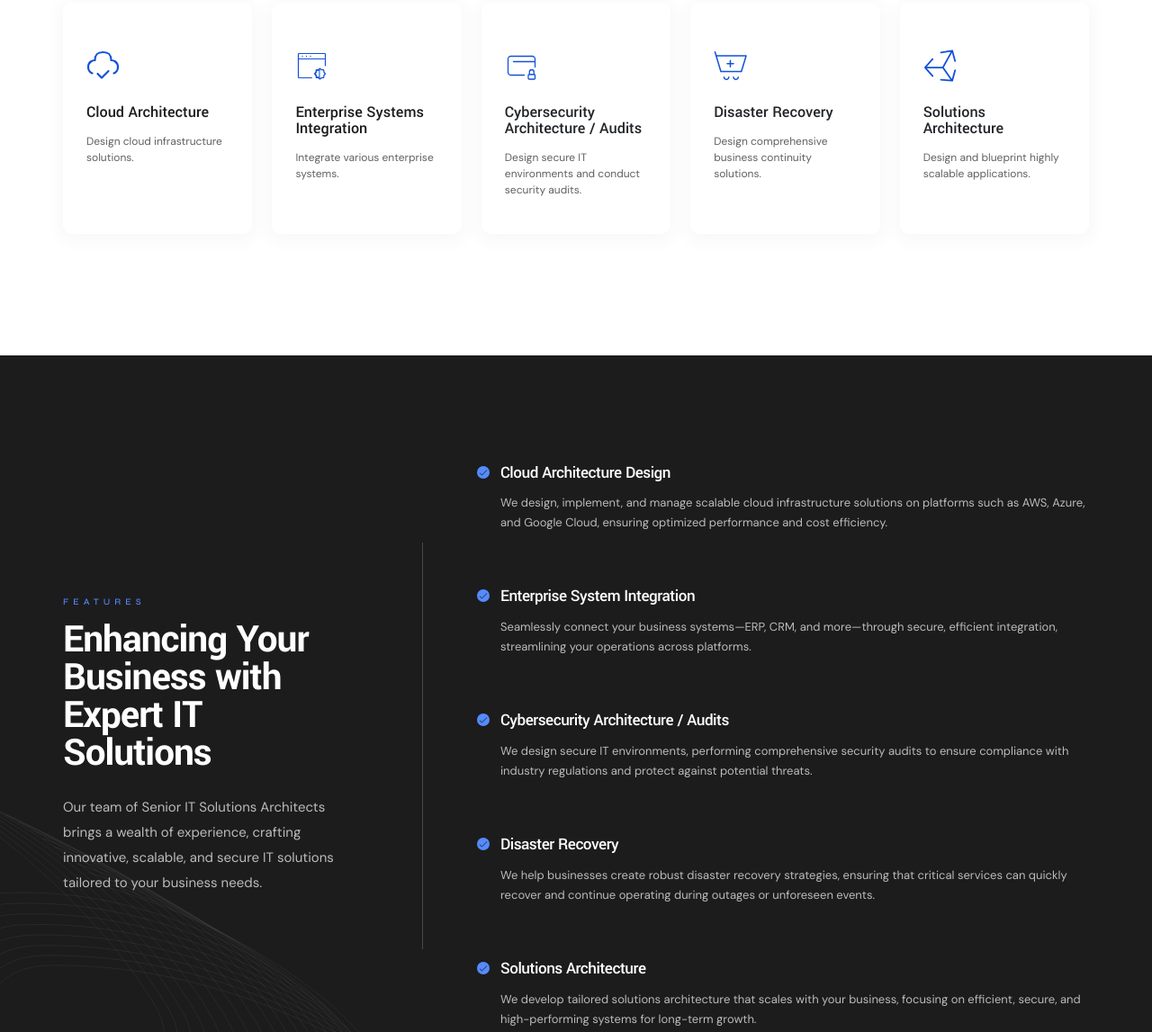
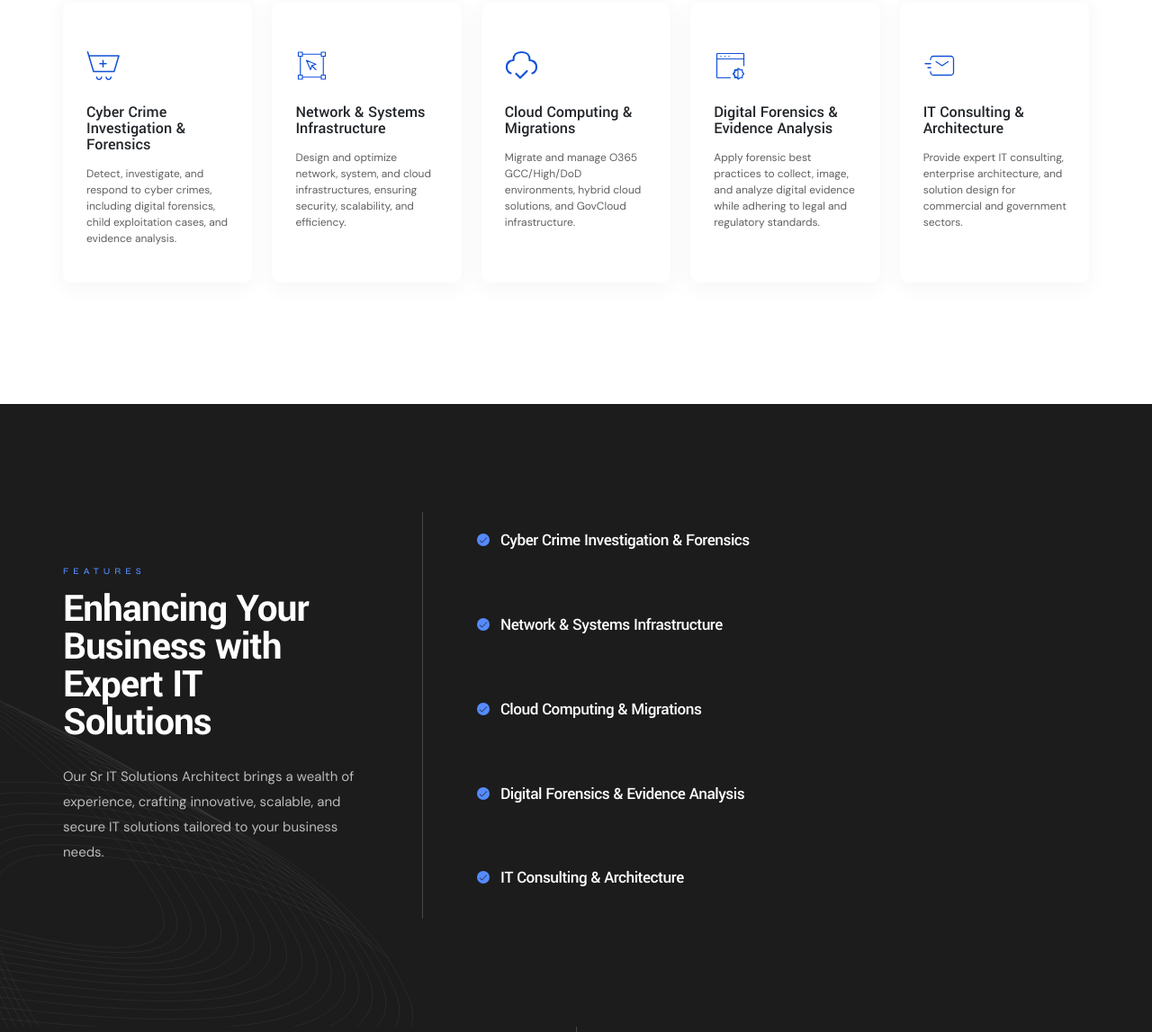
Before and after one commit to gitveryown/triage, a plain HTML site: page index.html in a window 1280 px wide. Shown: the part 950-2097 px from the top of the page at 90% size. Drawn offline with nearby package versions, Linux system fonts and the light colour scheme; some icons are missing.

Commit message:
updates index

```diff
--- a/index.html
+++ b/index.html
@@ -617,29 +617,37 @@
 
                 <div class="services-list d-flex">
                     <div class="service-card simple-shadow">
+                        <img src="./assets/imgs/service-icon-2.svg" alt="Service Icon" class="service-icon" />
+                        <h3>Cyber Crime Investigation & Forensics</h3>
+                        <p>Detect, investigate, and respond to cyber crimes, including digital forensics, child
+                            exploitation cases, and evidence analysis.
+                        </p>
+                    </div>
+                    <div class="service-card simple-shadow">
+                        <img src="./assets/imgs/service-icon-4.svg" alt="Service Icon" class="service-icon" />
+                        <h3>Network & Systems Infrastructure</h3>
+                        <p>Design and optimize network, system, and cloud infrastructures, ensuring security,
+                            scalability, and efficiency.
+                        </p>
+                    </div>
+                    <div class="service-card simple-shadow">
                         <img src="./assets/imgs/hwd-icon-4.svg" alt="Service Icon" class="service-icon" />
-                        <h3><a href="./service-details.html">Cloud Architecture</a></h3>
-                        <p>Design cloud infrastructure solutions.</p>
+                        <h3>Cloud Computing & Migrations</h3>
+                        <p>Migrate and manage O365 GCC/High/DoD environments, hybrid cloud solutions, and GovCloud
+                            infrastructure.</p>
                     </div>
                     <div class="service-card simple-shadow">
                         <img src="./assets/imgs/service-icon-3.svg" alt="Service Icon" class="service-icon" />
-                        <h3><a href="./service-details.html">Enterprise Systems Integration</a></h3>
-                        <p>Integrate various enterprise systems.</p>
+                        <h3>Digital Forensics & Evidence Analysis</h3>
+                        <p>Apply forensic best practices to collect, image, and analyze digital evidence while adhering
+                            to legal and regulatory standards.</p>
                     </div>
                     <div class="service-card simple-shadow">
-                        <img src="./assets/imgs/service-icon-7.svg" alt="Service Icon" class="service-icon" />
-                        <h3>Cybersecurity Architecture / Audits</h3>
-                        <p>Design secure IT environments and conduct security audits.</p>
-                    </div>
-                    <div class="service-card simple-shadow">
-                        <img src="./assets/imgs/service-icon-2.svg" alt="Service Icon" class="service-icon" />
-                        <h3>Disaster Recovery</h3>
-                        <p>Design comprehensive business continuity solutions.</p>
-                    </div>
-                    <div class="service-card simple-shadow">
-                        <img src="./assets/imgs/service-icon-1.svg" alt="Service Icon" class="service-icon" />
-                        <h3>Solutions Architecture</h3>
-                        <p>Design and blueprint highly scalable applications.</p>
+                        <img src="./assets/imgs/service-icon-9.svg" alt="Service Icon" class="service-icon" />
+                        <h3>IT Consulting & Architecture</h3>
+                        <p>Provide expert IT consulting, enterprise architecture, and solution design for commercial and
+                            government sectors.
+                        </p>
                     </div>
                 </div>
             </div>
@@ -653,7 +661,7 @@
                         <h5 class="section-subtitle">FEATURES</h5>
                         <h1 class="section-title">Enhancing Your Business
                             with Expert IT Solutions</h1>
-                        <p>Our team of Senior IT Solutions Architects brings a wealth of experience, crafting
+                        <p>Our Sr IT Solutions Architect brings a wealth of experience, crafting
                             innovative, scalable, and secure IT solutions tailored to your business needs.</p>
                     </div>
 
@@ -661,35 +669,28 @@
                         <div class="feature3-lists">
                             <div class="feature-box">
                                 <i class="icon-box las la-check"></i>
-                                <h3>Cloud Architecture Design</h3>
-                                <p>We design, implement, and manage scalable cloud infrastructure solutions on platforms
-                                    such as AWS, Azure, and Google Cloud, ensuring optimized performance and cost
-                                    efficiency.</p>
+                                <h3>Cyber Crime Investigation & Forensics</h3>
+                                <p></p>
                             </div>
                             <div class="feature-box">
                                 <i class="icon-box las la-check"></i>
-                                <h3>Enterprise System Integration</h3>
-                                <p>Seamlessly connect your business systems—ERP, CRM, and more—through secure, efficient
-                                    integration, streamlining your operations across platforms.</p>
+                                <h3>Network & Systems Infrastructure</h3>
+                                <p></p>
                             </div>
                             <div class="feature-box">
                                 <i class="icon-box las la-check"></i>
-                                <h3>Cybersecurity Architecture / Audits</h3>
-                                <p>We design secure IT environments, performing comprehensive security audits to ensure
-                                    compliance with industry regulations and protect against potential threats.</p>
+                                <h3>Cloud Computing & Migrations</h3>
+                                <p></p>
                             </div>
                             <div class="feature-box">
                                 <i class="icon-box las la-check"></i>
-                                <h3>Disaster Recovery</h3>
-                                <p>We help businesses create robust disaster recovery strategies, ensuring that critical
-                                    services can quickly recover and continue operating during outages or unforeseen
-                                    events.</p>
+                                <h3>Digital Forensics & Evidence Analysis</h3>
+                                <p></p>
                             </div>
                             <div class="feature-box">
                                 <i class="icon-box las la-check"></i>
-                                <h3>Solutions Architecture</h3>
-                                <p>We develop tailored solutions architecture that scales with your business, focusing
-                                    on efficient, secure, and high-performing systems for long-term growth.</p>
+                                <h3>IT Consulting & Architecture</h3>
+                                <p></p>
                             </div>
 
                         </div>
```
Also changed, not shown: about.html (+24 -15 lines), assets/js/client-marquee.js (+101 -37 lines).
